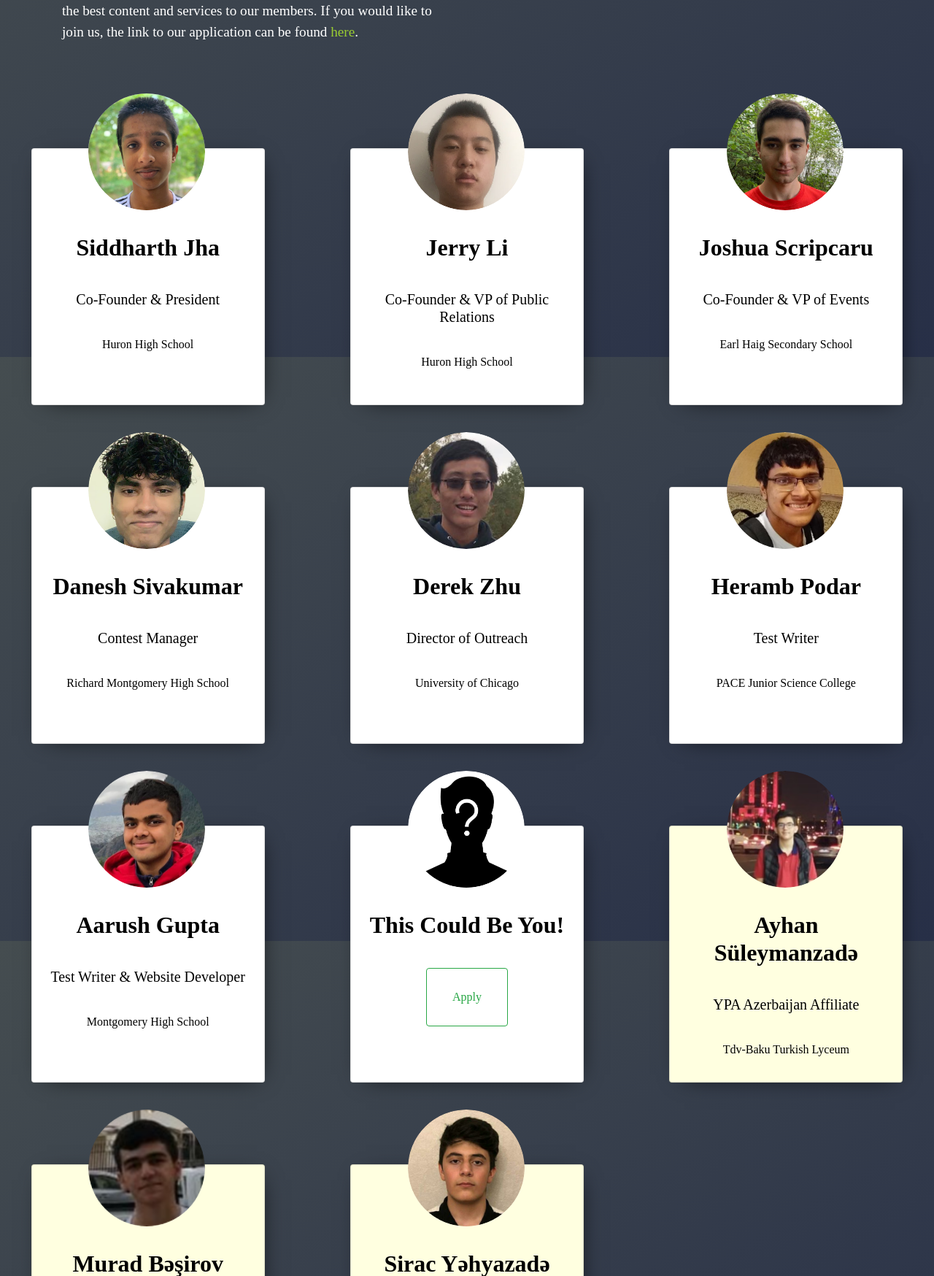
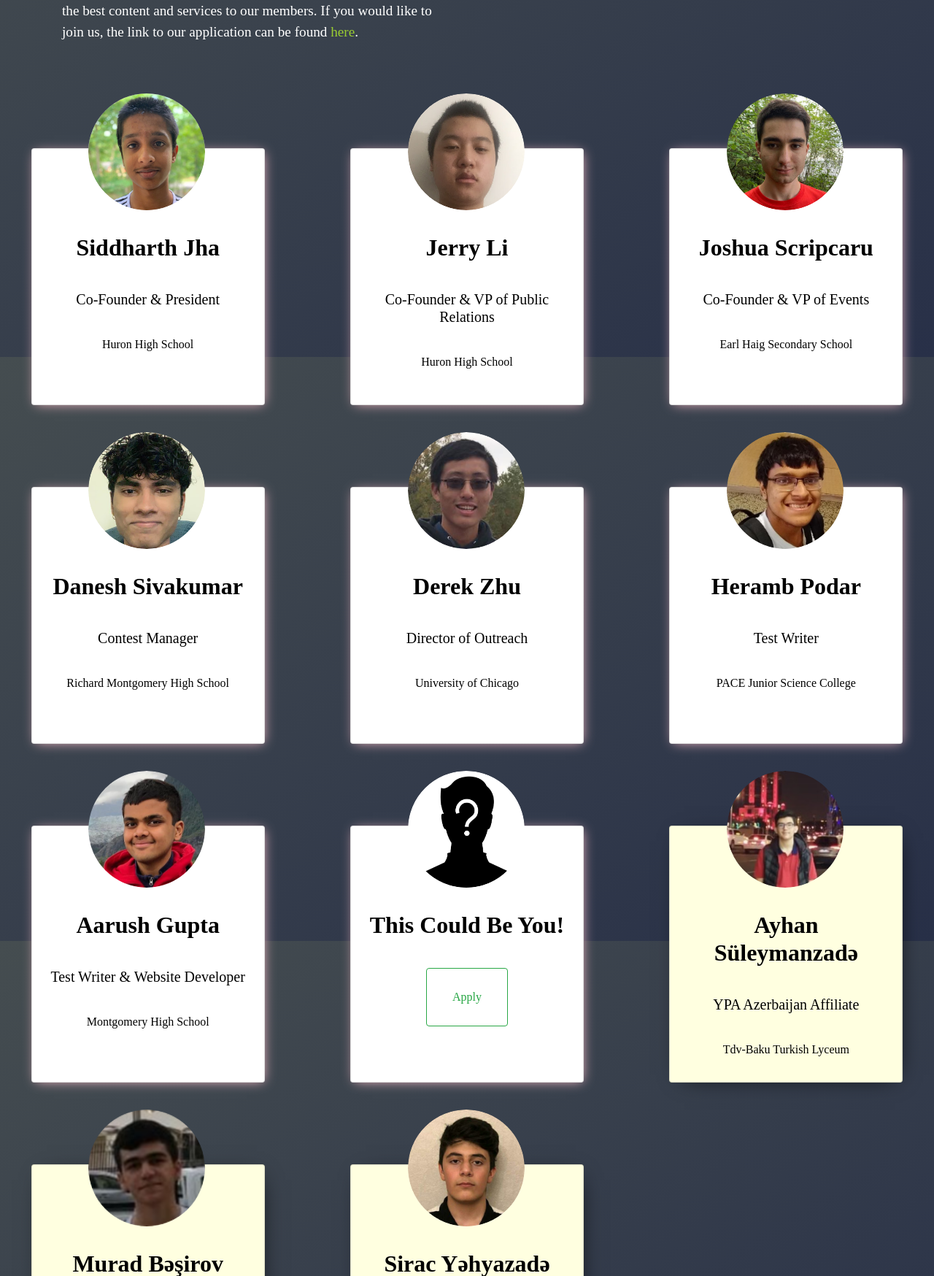
Before and after one commit to sidudaav/YPA, a Django app: page /team/ in a window 1280 px wide. Shown: the part 311-2059 px from the top of the page at 73% size. Run offline with Django 3.2, Linux system fonts and the light colour scheme; some libraries are stand-ins or nearby versions.

Commit message:
Change box shadow for team page

```diff
--- a/ypa_app/static/ypa_app/css/team.css
+++ b/ypa_app/static/ypa_app/css/team.css
@@ -12,13 +12,8 @@ p.team-banner-description {
 .card {
     width: 20rem;
     height: 22rem;
-    box-shadow: 0.3rem 0.3rem 2rem -1rem black;
+    box-shadow: 0.15rem 0.15rem 1rem -0.25rem pink;
     color: black;
-}
-
-.card:hover {
-    background-color: rgb(169, 241, 253);
-    box-shadow: 0.3rem 0.3rem 2rem -0.5rem red;
 }
 
 .aff.card {
```
